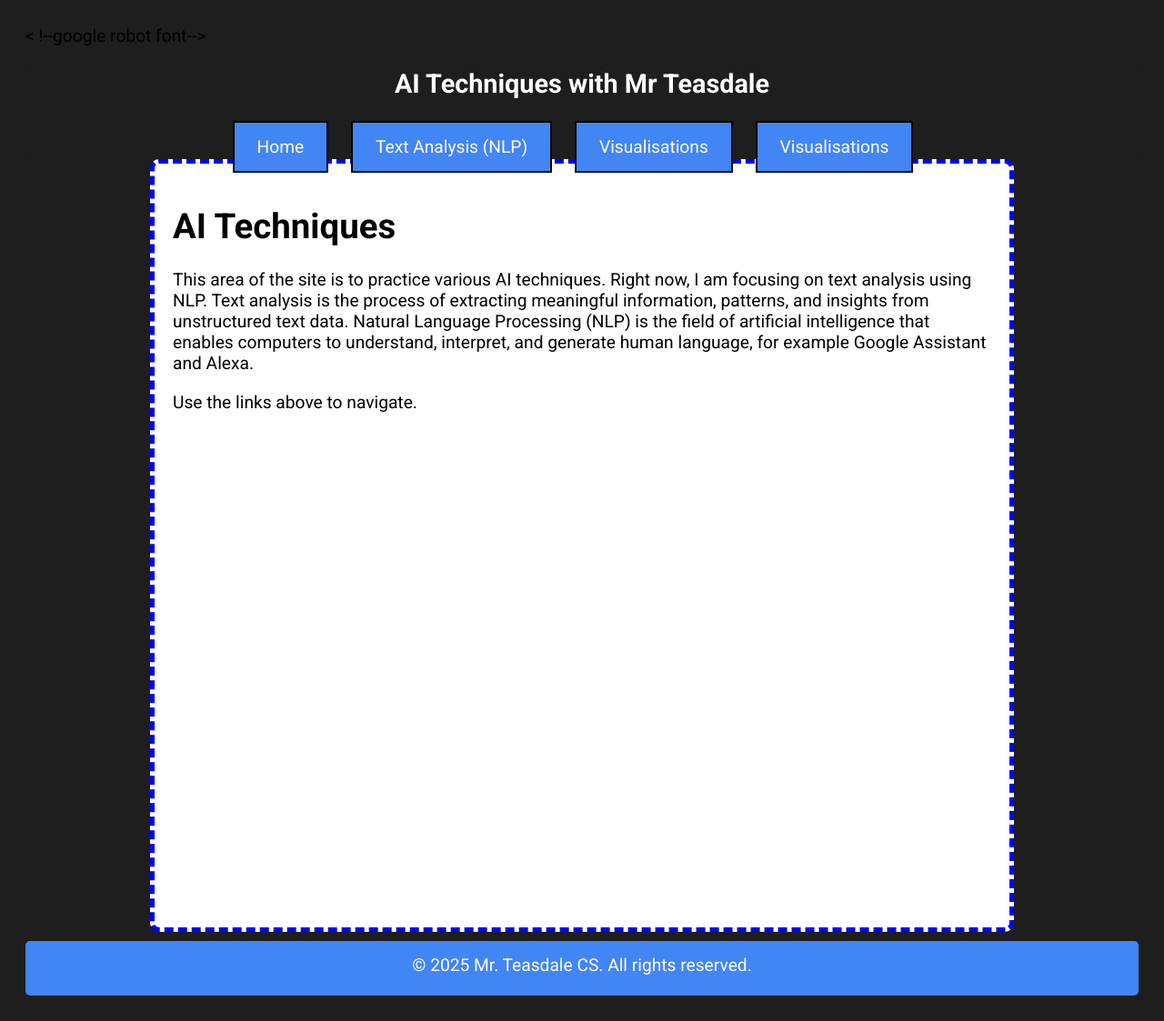
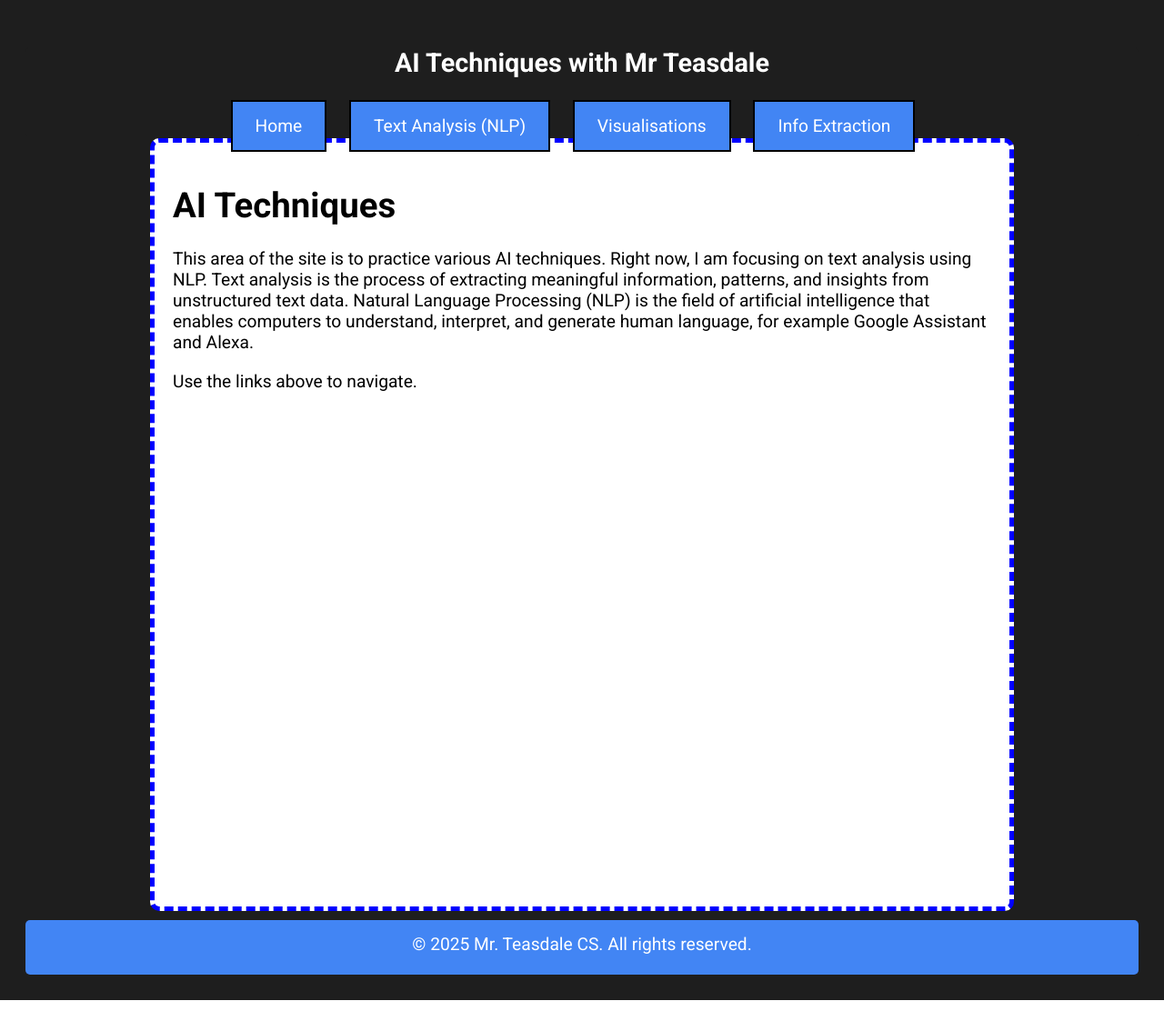
Before and after one commit to mrteasdale-cs/intelligent-UIs-with-NLP, a Flask app: page / in a window 1280 px wide. Shown: the whole page at 91% size. After the commit the page ends 1100 px from the top, so only its background shows below. Run offline with Flask 3, Linux system fonts and the light colour scheme.

Commit message:
created templates, added styling, adjusted wordcloud visualisation

```diff
--- a/nlp/templates/head.html
+++ b/nlp/templates/head.html
@@ -4,5 +4,6 @@
     <meta charset="UTF-8">
     <title>Text Analysis</title>
     <link rel="stylesheet" href="{{ url_for('static', filename='style.css') }}">
-    < !--google robot font--> <link href="https://fonts.googleapis.com/css?family=Roboto:400,500,700&display=swap" rel="stylesheet">
+    <!--google roboto font-->
+    <link href="https://fonts.googleapis.com/css?family=Roboto:400,500,700&display=swap" rel="stylesheet">
 </head>
--- a/nlp/templates/header.html
+++ b/nlp/templates/header.html
@@ -5,7 +5,7 @@
                 <li><a href="{{ url_for('home') }}">Home</a></li>
                 <li><a href="{{ url_for('text_analysis') }}">Text Analysis (NLP)</a></li>
                 <li><a href="{{ url_for('visualisations') }}">Visualisations</a></li>
-                <li><a href="{{ url_for('info_page') }}">Visualisations</a></li>
+                <li><a href="{{ url_for('info_page') }}">Info Extraction</a></li>
             </ul>
         </nav>
 </div>
```
